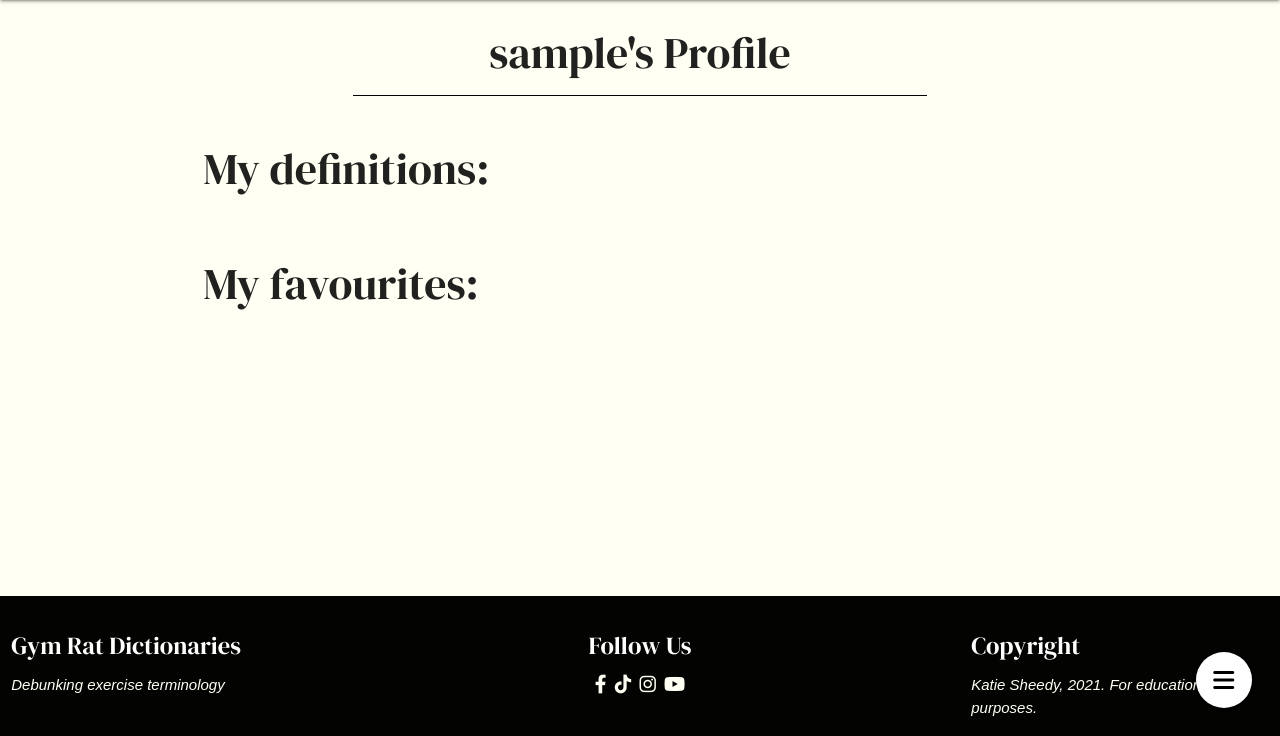
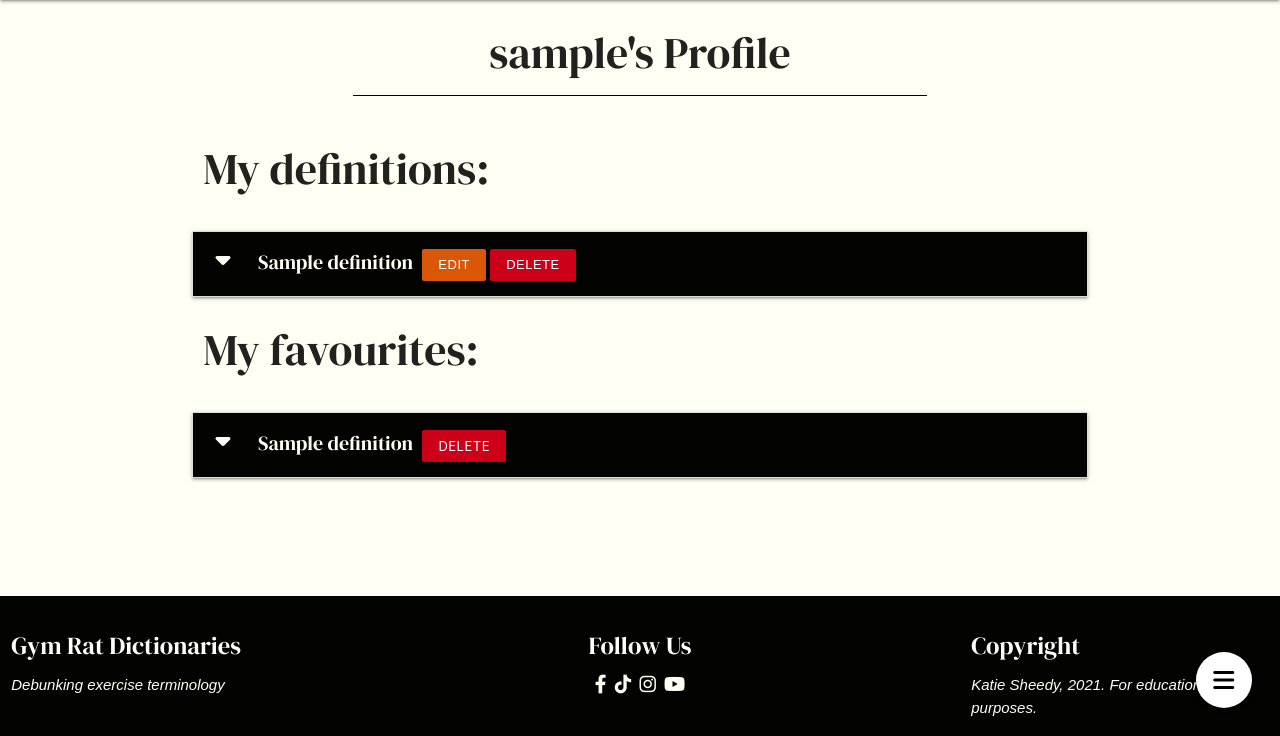
Before and after one commit to KSheeds1/Gym-Rat-Dictionaries, a Flask app: page /profile/admin in a window 1280 px wide. Shown: the part 64-800 px from the top of the page. Run offline with Flask 2, Linux system fonts and the light colour scheme; the visitor is signed in with stand-in values (Sample User, id 1); a database or web service that is not in the repository returns one stand-in record (values such as "Sample title"); some libraries are stand-ins or nearby versions.

Commit message:
Refactor the profile function to find and display user_definitions and favourites. Update the jinja if and for statements to render the profile depending on the users status.

```diff
--- a/app.py
+++ b/app.py
@@ -33,13 +33,16 @@ def category_menu():
 @app.route("/")
 @app.route("/home")
 def home():
+    """
+    App route for the landing page of Gym Rat Dictionaries.
+    """
     return render_template("index.html")
 
 
 @app.route("/get_definitions")
 def get_definitions():
     """
-    App route for the landing page of Gym Rat Dictionaries.
+    App route for the definitions page of Gym Rat Dictionaries.
     Displays all recently added definitions.
     """
     # Definition pagination:
@@ -168,7 +171,6 @@ def login():
     """
     # Check user is logged in:
     if "user" in session:
-
         # Check if the username exists in the db:
         existing_user = mongo.db.users.find_one(
             {"username": session["user"]})
@@ -206,7 +208,6 @@ def login():
     return render_template("login.html")
 
 
-
 @app.route("/profile/<user>", methods=["GET", "POST"])
 def profile(user):
     """
@@ -220,10 +221,19 @@ def profile(user):
 
         # If session user cookie truthy, return to appropriate profile:
         if session["user"]:
-            # Render all definitions to the profile page to be filtered:
-            definitions = list(mongo.db.definitions.find())
+            # Render user_definitions and favourites to the profile page:
+            user_definitions = list(mongo.db.definitions.find(
+                {"created_by": session["user"]}
+            ))
+            # Create new array for definitions in user_favourites:
+            new_arr = [x for x in user["user_favourites"]]
+            # Find id in new array to match to correct array:
+            favourites = list(mongo.db.definitions.find(
+                {"_id": {"$in": new_arr}}
+            ))
             return render_template("profile.html", user=user,
-                                    definitions=definitions)
+                                    definitions=user_definitions,
+                                    user_favourites=favourites)
 
         # If false or doesn't exist, redirect to login:
         return redirect(url_for("login"))
@@ -265,7 +275,8 @@ def add_definition():
             definition = {
                 "category_name": request.form.get("category_name"),
                 "exercise_name": request.form.get("exercise_name"),
-                "exercise_description": request.form.get("exercise_description"),
+                "exercise_description": request.form.get(
+                                    "exercise_description"),
                 "tempo": request.form.get("tempo"),
                 "imge_url": request.form.get("image_url"),
                 "created_by": session["user"]
@@ -305,7 +316,6 @@ def edit_definition(definition_id):
 
         # Confirm session user created this definition prior to edit:
         if user == creator:
-
             # POST method functionality:
             if request.method == "POST":
                 submit = {
--- a/static/css/style.css
+++ b/static/css/style.css
@@ -377,6 +377,14 @@ a .image_url:visited {
     font-size: 20px;
 }
 
+h6 a {
+    color: #17DCC6;
+}
+
+h6 a:hover {
+    color: #0ea08f;
+}
+
 .collapsible-header {
     background-color: #030301;
     color: #fffff3;
--- a/templates/profile.html
+++ b/templates/profile.html
@@ -8,13 +8,13 @@
             <div class="divider black"></div>
         </div>
     </div>
-    {% if definitions|length > 0 %}
+    {% if definitions|length > 0 or definitions|length == 0 and user_favourites|length > 0 or definitions|length > 0 and user_favourites|length == 0 %}
         <div class="row">
             <div class="col s12 m12">
                 <h3 class="left">My definitions:</h3>
             </div>
         </div>
-        {% for definition in definitions if session.user|lower == definition.created_by|lower %}
+        {% for definition in definitions %}
             <ul class="collapsible user-definitions">
                 <li>
                     <div class="collapsible-header">
@@ -53,12 +53,22 @@
                 </div>
             </div>
         {% endfor %}
+        {% if definitions|length == 0 and user_favourites|length > 0 %}
+            <div class="row">
+                <div class="col s12">
+                    <h6>No definitions added yet, wanna change that?</h6>
+                    <a href="{{ url_for('add_definition') }}" class="z-depth-5 add-btn btn">
+                        Add Definition <i class="far fa-plus-square"></i>
+                    </a>
+                </div>
+            </div>
+        {% endif %}
         <div class="row">
             <div class="col s12 m12">
                 <h3 class="left">My favourites:</h3>
             </div>
         </div>
-        {% for definition in definitions if definition._id in user.user_favourites %}
+        {% for definition in user_favourites %}
             <ul class="collapsible favourites">
                 <li>
                     <div class="collapsible-header">
@@ -102,13 +112,26 @@
                 </div>
             </div>
         {% endfor %}
+        {% if definitions|length > 0 and user_favourites|length == 0 %}
+            <div class="row">
+                <div class="col s12">
+                    <h6>No definitions added to your favourites yet, wanna change that?</h6>
+                    <h6>Head over to the<a href="{{ url_for('get_definitions') }}">
+                        definitions page
+                    </a> and click on the <i class="fas fa-bookmark"></i> favourites icon to add the definition to your favourites!</h6>
+                </div>
+            </div>
+        {% endif %}
     {% else %}
         <div class="row">
             <div class="col s12 center-align">
                 <h4>No definitions added yet! Wanna change that?</h4>
-                <a href="{{ url_for('add_definition') }}" class="z-depth-5 add btn-large">
-                    Add Definition <i class="far fa-plus-square"></i></a>
+                <a href="{{ url_for('add_definition') }}" class="z-depth-5 add-btn btn-large">
+                    Add Definition <i class="far fa-plus-square"></i>
+                </a>
             </div>
         </div>
     {% endif %}
+
+
 {% endblock %}
```
